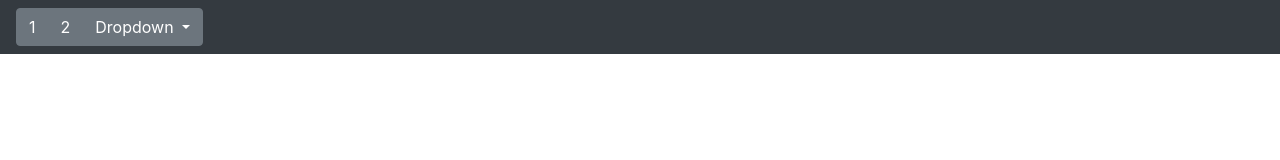
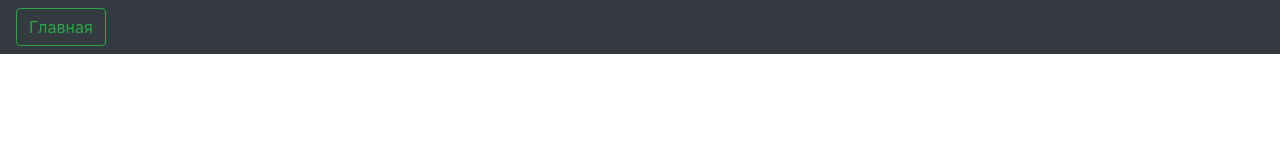
Before and after one commit to minemaps/home, a plain HTML site: page index.html in a window 1280 px wide. Drawn offline with nearby package versions, Linux system fonts and the light colour scheme.

Commit message:
Update index.html

```diff
--- a/index.html
+++ b/index.html
@@ -7,21 +7,7 @@
 </head>
 <body>
 <nav class="navbar navbar-dark bg-dark">
-<div class="btn-group" role="group" aria-label="Button group with nested dropdown">
-  <button type="button" class="btn btn-secondary">1</button>
-  <button type="button" class="btn btn-secondary">2</button>
-
-  <div class="btn-group" role="group">
-    <button id="btnGroupDrop1" type="button" class="btn btn-secondary dropdown-toggle" data-toggle="dropdown" aria-haspopup="true" aria-expanded="false">
-      Dropdown
-    </button>
-    <div class="dropdown-menu" aria-labelledby="btnGroupDrop1">
-      <a class="dropdown-item" href="#">Выпадающая ссылка</a>
-      <a class="dropdown-item" href="#">Выпадающая ссылка</a>
-    </div>
-  </div>
-</div>
+<button type="button" class="btn btn-outline-success">Главная</button>
 </nav>
-</div>
 </body>
 </html>
```
